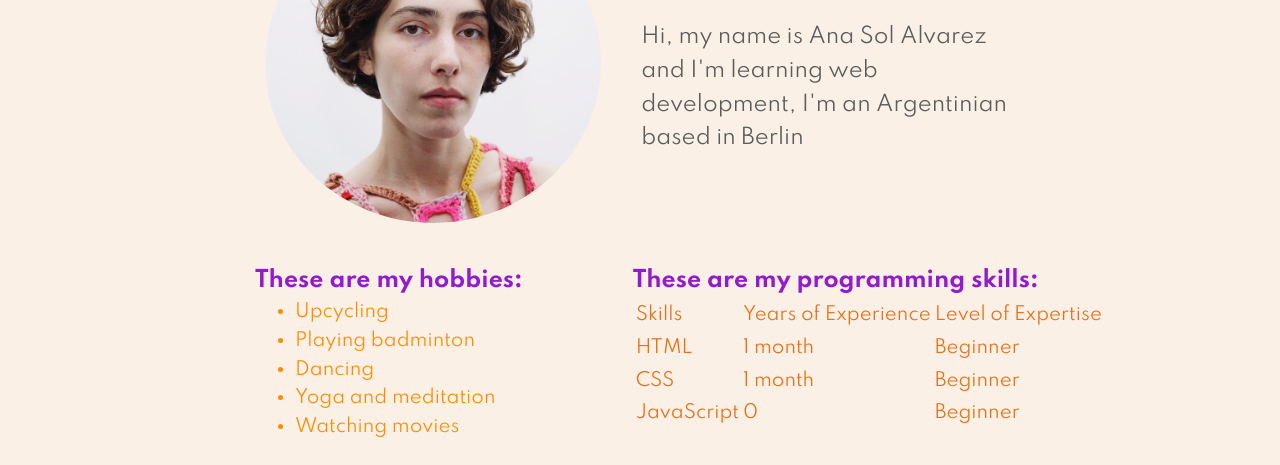
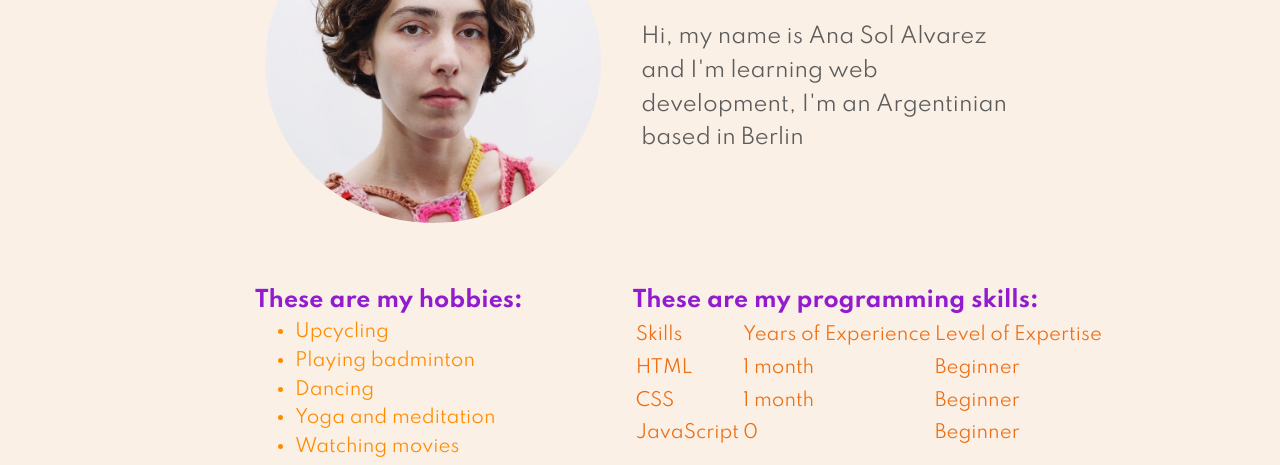
Before and after one commit to anasolalvarez/portfolio-website, a plain HTML site: page about.html in a window 1280 px wide. Shown: the part 293-758 px from the top of the page. Drawn offline with nearby package versions, Linux system fonts and the light colour scheme.

Commit message:
programming-hobbies padding

```diff
--- a/css/styles.production.css
+++ b/css/styles.production.css
@@ -261,7 +261,6 @@ label {
   margin-left: 20px;
   margin-right: 20px;
 }
-
 /* start grid fallback */
 .grid__item {
   display: inline-block;
@@ -437,6 +436,8 @@ label {
   margin-right: 200px;
   margin-top: 40px;
   width: 75%;
+  padding-top: 20px;
+  }
 }
 
 @media all and (max-width: 500px) {
```
